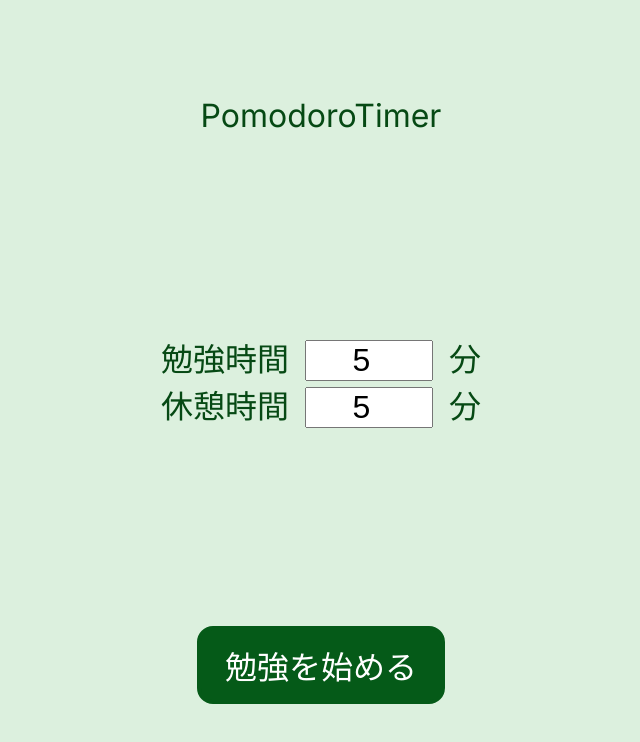
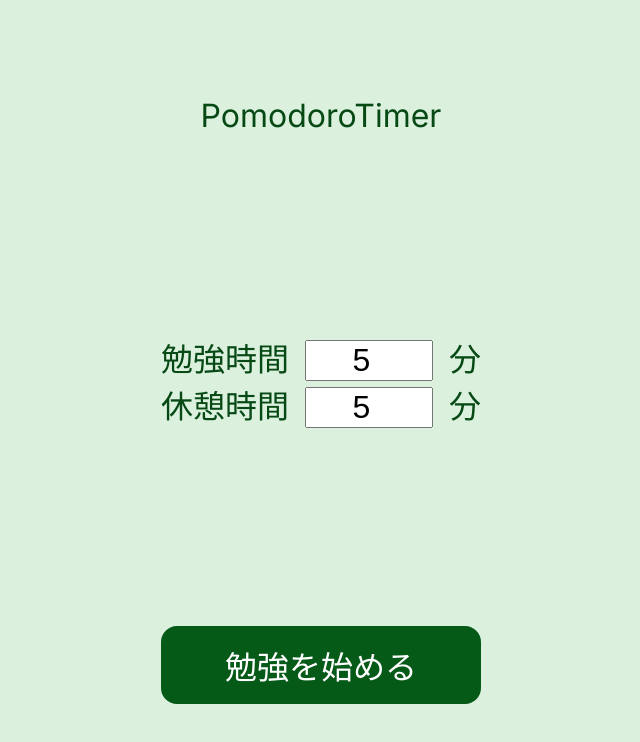
Before and after one commit to YukaChoco/pomodoro-timer-for-children, a Next.js app: page / in a window 1280 px wide. Shown: the top 742 px of the page, without its empty margins (319-959 px from the left). Built offline with nearby package versions, Linux system fonts and the light colour scheme; a web font is replaced by a local one.

Commit message:
formでくくる

```diff
--- a/app/page.module.css
+++ b/app/page.module.css
@@ -24,3 +24,11 @@
   background-color: rgb(36, 101, 50);
   border-color: rgb(36, 101, 50);
 }
+
+.form {
+  flex-grow: 1;
+  display: flex;
+  flex-direction: column;
+  justify-content: space-between;
+
+}
--- a/app/page.tsx
+++ b/app/page.tsx
@@ -55,6 +55,15 @@ export default function Home() {
       <Header />
       {!isTimerRunning && (
         // タイマーの初期値を入力する
+        <form
+          className={styles.form}
+          onSubmit={() => {
+            setIsTimerRunning((pre) => !pre);
+            setCurrentTime(initialStudyTime);
+          }}
+        >
+          <div />
+
           <div>
             <div className="study-minute">
               <label htmlFor="study-minute">勉強時間</label>
@@ -67,7 +76,7 @@ export default function Home() {
                   margin: "0 1rem",
                 }}
                 value={initialStudyMinute}
-              min={0.1}
+                min={1}
                 max={60}
                 onChange={(e) => setInitialStudyMinute(Number(e.target.value))}
                 name="study-minute"
@@ -87,7 +96,7 @@ export default function Home() {
                   margin: "0 1rem",
                 }}
                 value={initialBreakMinute}
-              min={0.1}
+                min={1}
                 max={60}
                 onChange={(e) => setInitialBreakMinute(Number(e.target.value))}
                 name="break-minute"
@@ -96,28 +105,21 @@ export default function Home() {
               分
             </div>
           </div>
+
+          <button type="submit" className={styles.button}>
+            勉強を始める
+          </button>
+        </form>
       )}
       {isTimerRunning && (
         <Timer currentTime={currentTime} isStudying={isStudying} />
       )}
-      {isTimerRunning ? (
-        isStudying ? (
+      {isTimerRunning &&
+        (isStudying ? (
           <div>勉強中！頑張れめいちゃん！</div>
         ) : (
           <div>〜休憩中〜</div>
-        )
-      ) : (
-        <button
-          // hover時のスタイルを設定
-          className={styles.button}
-          onClick={() => {
-            setIsTimerRunning((pre) => !pre);
-            setCurrentTime(initialStudyTime);
-          }}
-        >
-          勉強を始める
-        </button>
-      )}
+        ))}
       {isTimerRunning && !isStudying && (
         <Image width={450} height={300} src="/image.png" alt="JO1の写真" />
       )}
```
Lines whose indentation alone changed are shown as unchanged.
